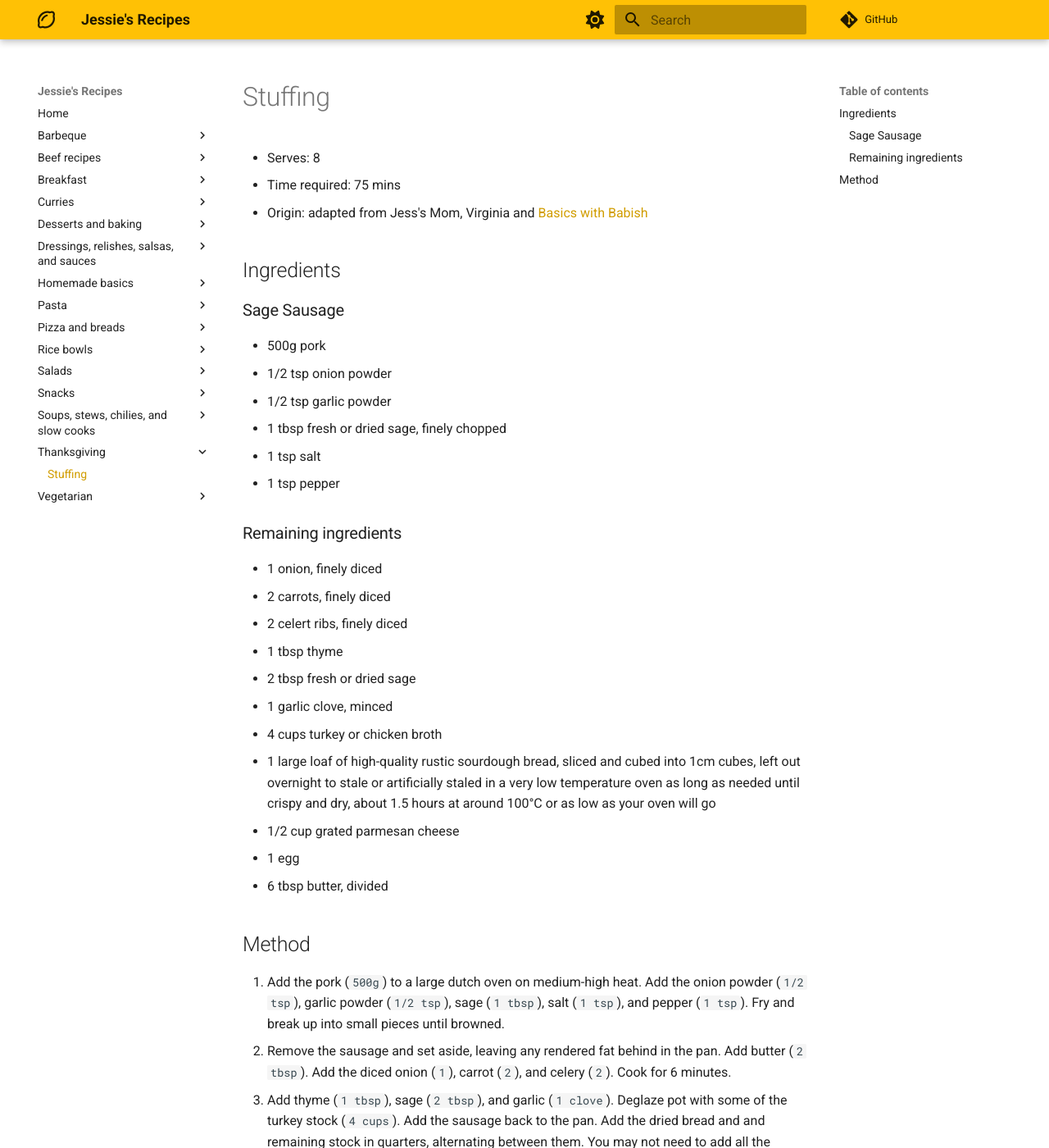
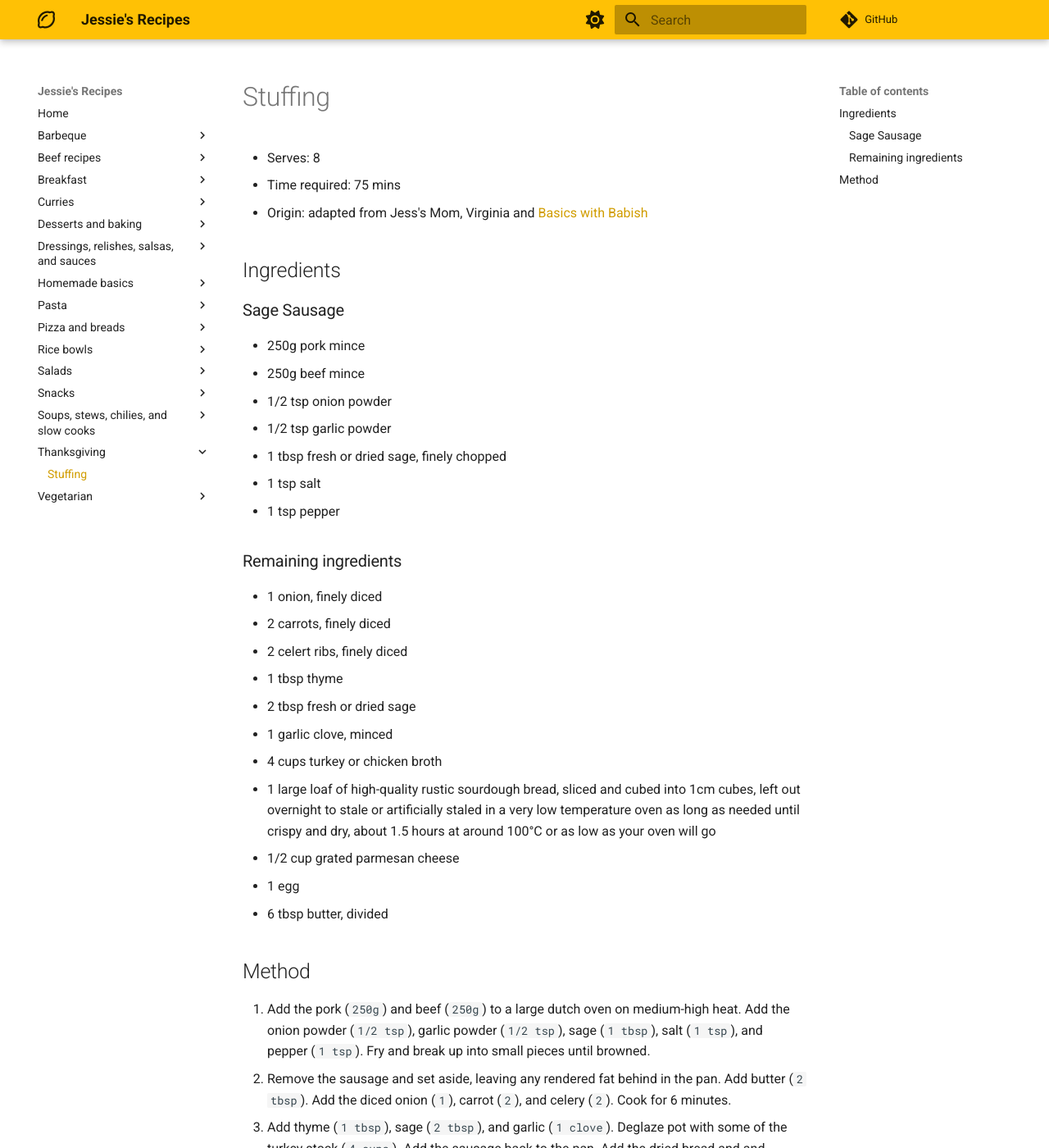
Before and after one commit to Adroz/recipe-database, an MkDocs documentation site: the page built from docs/thanksgiving/stuffing.md, in a window 1280 px wide and 1400 px high. Shown: the whole window at 82% size. Built offline with MkDocs 1.6.1 and Material for MkDocs 9.7.7, drawn with Linux system fonts in a browser that asks for light colours; comment, search, counter and statistics services are not loaded.

Commit message:
Update stuffing.md

```diff
--- a/docs/thanksgiving/stuffing.md
+++ b/docs/thanksgiving/stuffing.md
@@ -5,7 +5,8 @@
 
 ## Ingredients
 ### Sage Sausage
-* 500g pork
+* 250g pork mince
+* 250g beef mince
 * 1/2 tsp onion powder
 * 1/2 tsp garlic powder
 * 1 tbsp fresh or dried sage, finely chopped
@@ -26,7 +27,7 @@
 * 6 tbsp butter, divided
 
 ## Method
-1. Add the pork (`500g`) to a large dutch oven on medium-high heat. Add the onion powder (`1/2 tsp`), garlic powder (`1/2 tsp`), sage (`1 tbsp`), salt (`1 tsp`), and pepper (`1 tsp`). Fry and break up into small pieces until browned.
+1. Add the pork (`250g`) and beef (`250g`) to a large dutch oven on medium-high heat. Add the onion powder (`1/2 tsp`), garlic powder (`1/2 tsp`), sage (`1 tbsp`), salt (`1 tsp`), and pepper (`1 tsp`). Fry and break up into small pieces until browned.
 1. Remove the sausage and set aside, leaving any rendered fat behind in the pan. Add butter (`2 tbsp`). Add the diced onion (`1`), carrot (`2`), and celery (`2`). Cook for 6 minutes.
 1. Add thyme (`1 tbsp`), sage (`2 tbsp`), and garlic (`1 clove`). Deglaze pot with some of the turkey stock (`4 cups`). Add the sausage back to the pan. Add the dried bread and and remaining stock in quarters, alternating between them. You may not need to add all the stock. Aim for the right consistency after you've added all the bread.
 1. Mix in parmesan cheese (`1/2 cup`) and season with salt and pepper to taste. Let it cool. Once cooled, add egg (`1`).
```
